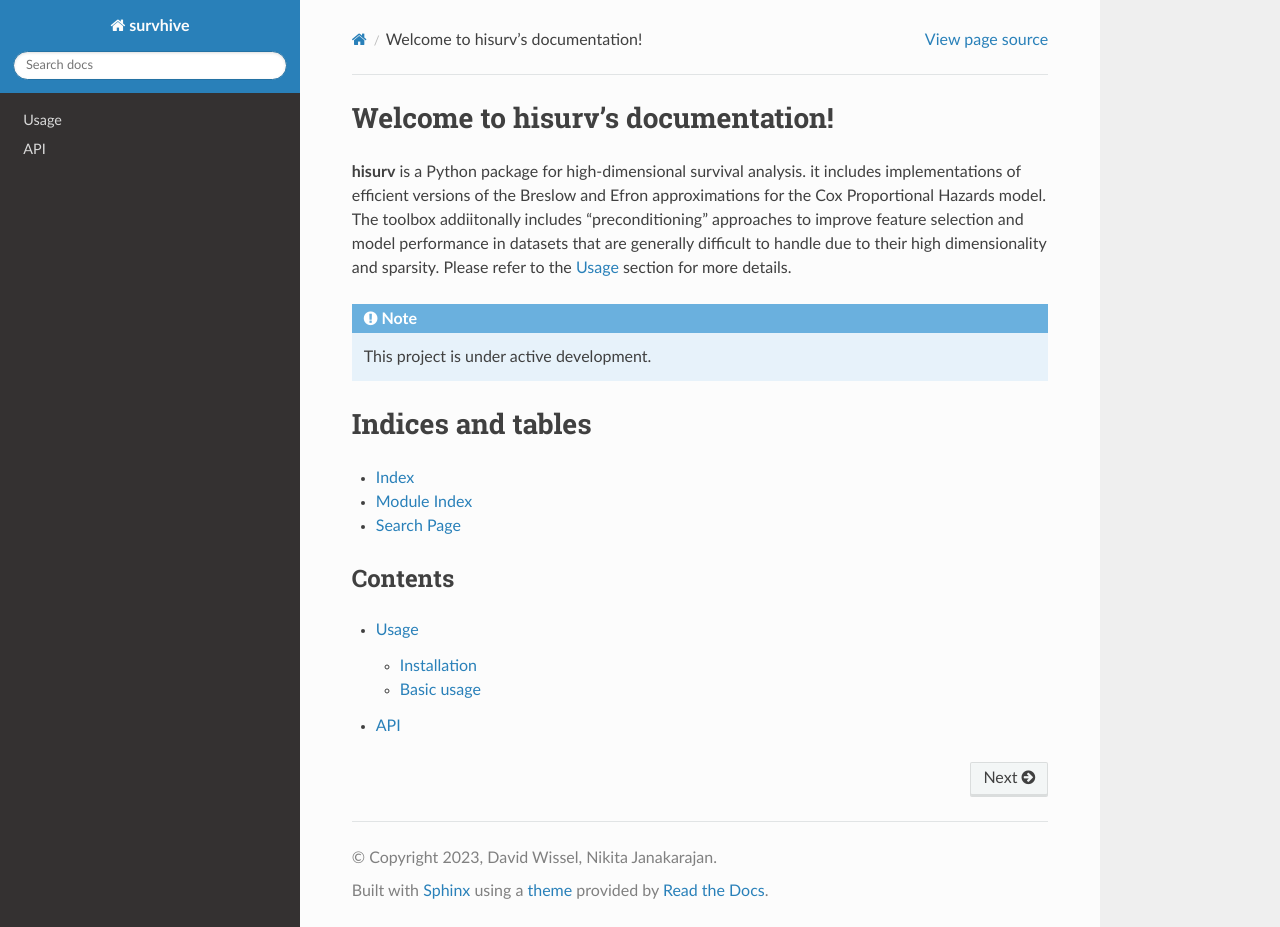
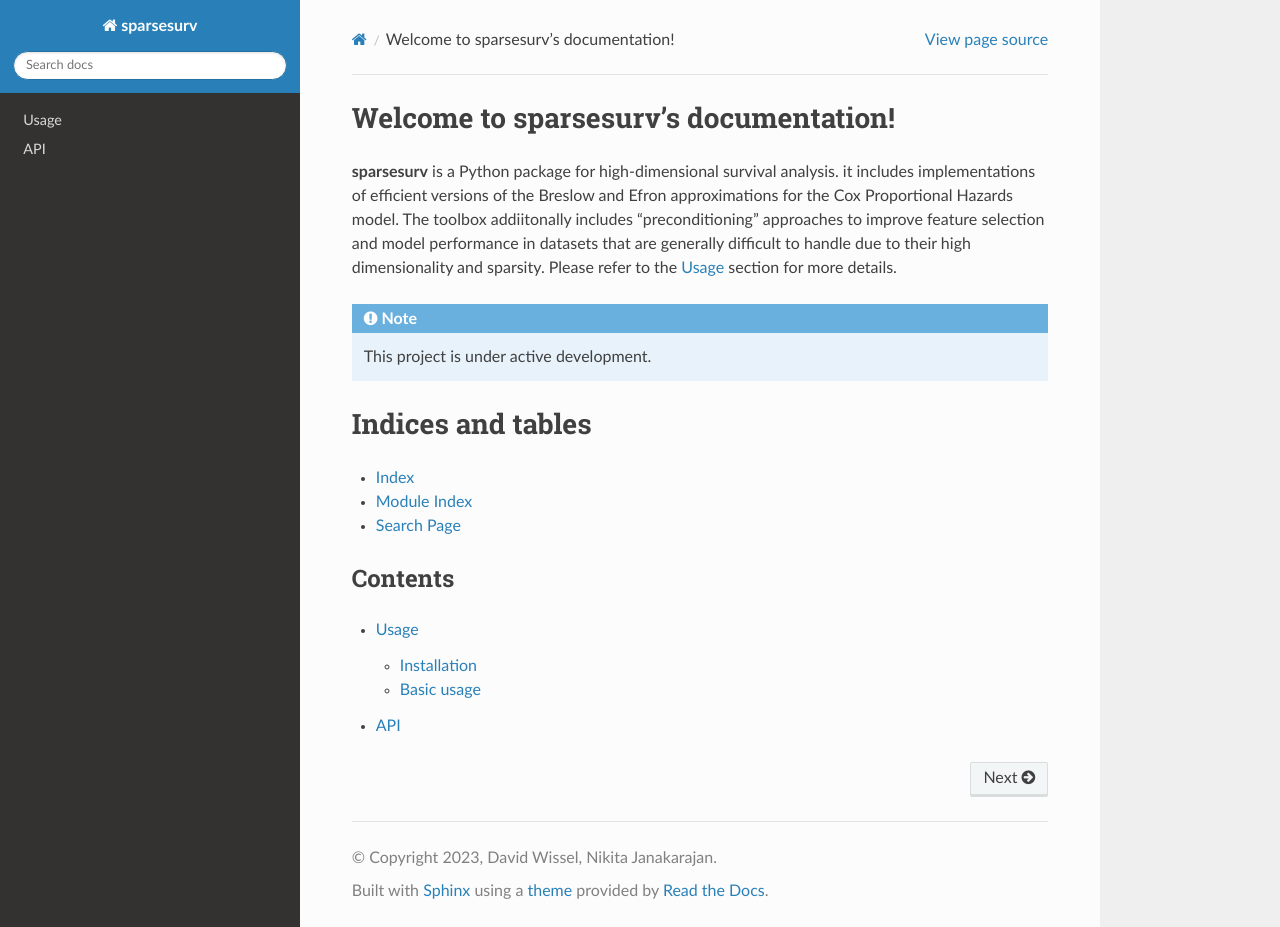
Before and after one commit to BoevaLab/sparsesurv, a Sphinx documentation site: the page built from docs/source/index.rst, in a window 1280 px wide and 927 px high. Built offline with Sphinx 7.4.7 and the Read the Docs theme 2.0.0, drawn with Linux system fonts in a browser that asks for light colours.

Commit message:
docs: sphinx config and layout

```diff
--- a/docs/source/conf.py
+++ b/docs/source/conf.py
@@ -14,7 +14,7 @@ import pathlib
 # -- Project information -----------------------------------------------------
 # https://www.sphinx-doc.org/en/master/usage/configuration.html#project-information
 
-project = "survhive"
+project = "sparsesurv"
 copyright = "2023, David Wissel, Nikita Janakarajan"
 author = "David Wissel, Nikita Janakarajan"
 release = "0.1"
--- a/docs/source/index.rst
+++ b/docs/source/index.rst
@@ -3,9 +3,9 @@
    You can adapt this file completely to your liking, but it should at least
    contain the root `toctree` directive.
 
-Welcome to hisurv's documentation!
+Welcome to sparsesurv's documentation!
 ==================================
-**hisurv** is a Python package for high-dimensional survival analysis. it includes implementations
+**sparsesurv** is a Python package for high-dimensional survival analysis. it includes implementations
 of efficient versions of the Breslow and Efron approximations for the Cox Proportional Hazards model.
 The toolbox addiitonally includes “preconditioning” approaches to improve feature selection and model performance
 in datasets that are generally difficult to handle due to their high dimensionality and sparsity.
```
